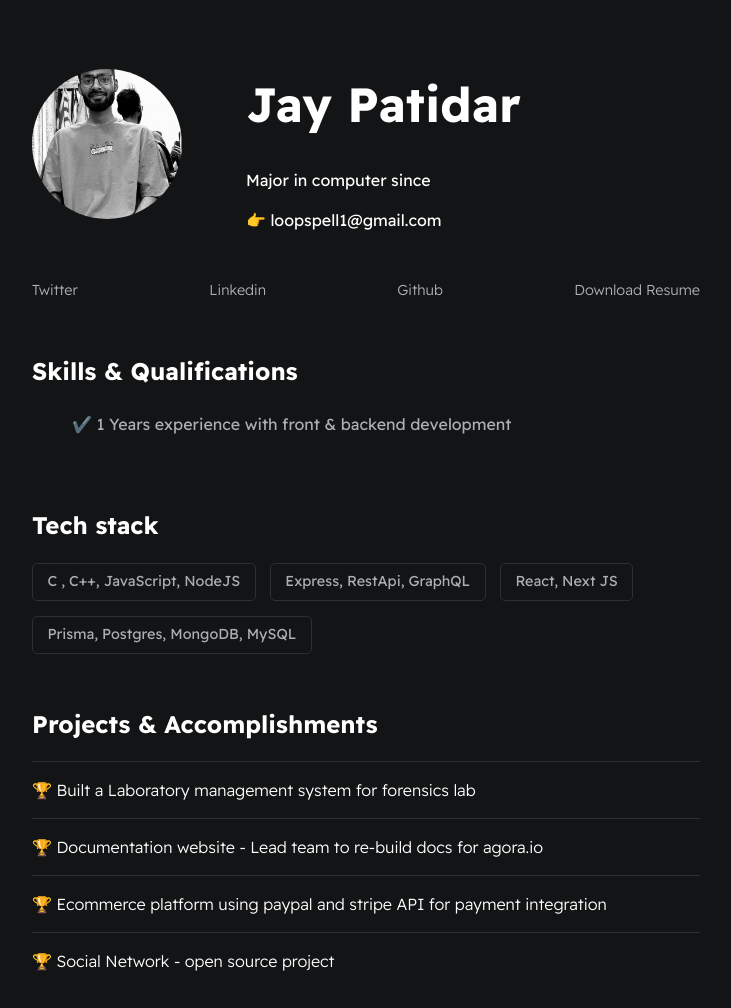
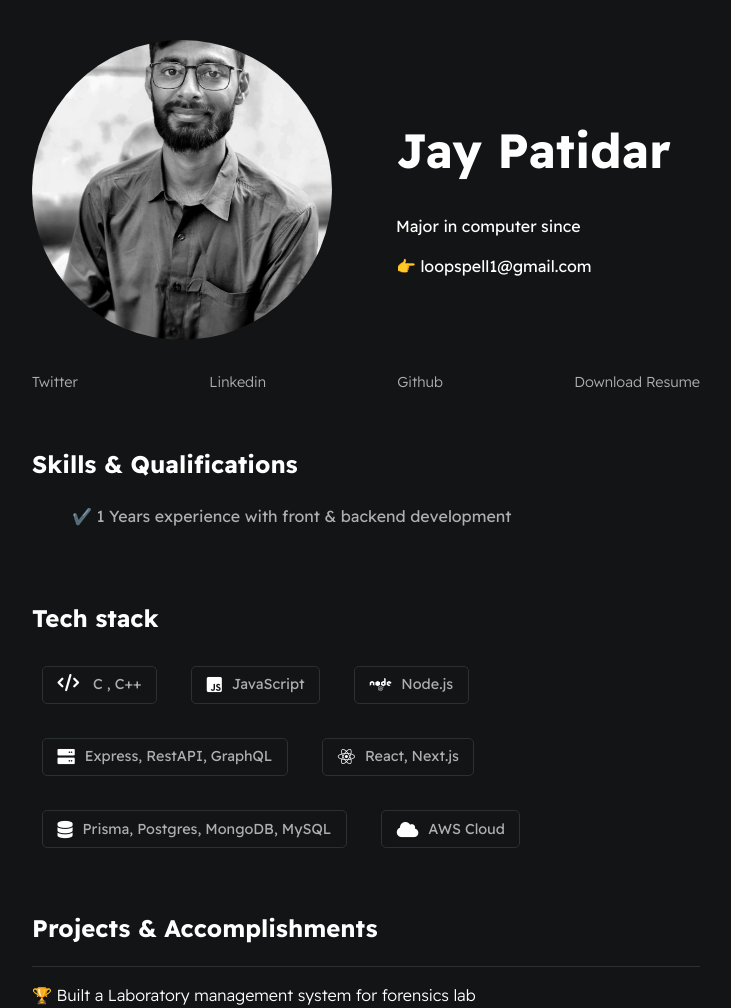
Before and after one commit to jaypatidar14/jaypatidar14.github.io, a plain HTML site: page index.html in a window 1280 px wide. Shown: the top 1008 px of the page, without its empty margins (274-1005 px from the left). Drawn offline with Linux system fonts and the light colour scheme.

Commit message:
thes is section page which we make new icons on it

```diff
--- a/index.html
+++ b/index.html
@@ -1,21 +1,26 @@
 <!DOCTYPE html>
 <html>
+
 <head>
     <meta charset="utf-8">
     <meta http-equiv="X-UA-Compatible" content="IE=edge">
-        <title>Dennis Ivy</title>
+    <title>Jay Patidar </title>
     <meta name="description" content="">
     <meta name="viewport" content="width=device-width, initial-scale=1">
     <link rel="stylesheet" href="./styles/main.css">
+    <link rel="stylesheet" href="https://cdnjs.cloudflare.com/ajax/libs/font-awesome/6.0.0-beta3/css/all.min.css" />
+
 </head>
+
 <body>
     <div id="container--main">
 
         <section id="wrapper--hero" class="section--page">
-                <img id="profile-pic" src="./assets/images/WhatsApp Image 2024-04-06 at 4.18.55 PM.jpeg">
+            <img id="profile-pic" src="assets/images/profile.jpeg" alt="Profile Picture">
 
             <div>
-                    <h1 id="user-name">Jay Patidar </h1></a>  <a href="https://youtu.be/PtQiiknWUcI?t=6" target="_blank"></a>Major in computer since</p>
+                <h1 id="user-name">Jay Patidar </h1></a> <a href="https://youtu.be/PtQiiknWUcI?t=6"
+                    target="_blank"></a>Major in computer since</p>
                 <p id="email">👉 loopspell1@gmail.com</p>
             </div>
         </section>
@@ -42,12 +47,31 @@
             <h2>Tech stack</h2>
 
             <div id="wrapper--techstack__items">
-                    <div class="card--techstack"><span> C , C++, JavaScript, NodeJS</span></div>
-                    <div class="card--techstack"><span>Express, RestApi, GraphQL</span></div>
-                    <div class="card--techstack"><span>React, Next JS</span></div>
-                    <div class="card--techstack"><span> Prisma, Postgres, MongoDB, MySQL</span></div>
+                <div class="card--techstack">
+                    <span><i class="fas fa-code"></i> C , C++</span>
+                </div>
+                <div class="card--techstack">
+                    <i class="fab fa-js-square"></i><span> JavaScript</span>
+                </div>
+                <div class="card--techstack">
+                    <i class="fab fa-node"></i><span> Node.js</span>
+                </div>
+                <div class="card--techstack">
+                    <i class="fas fa-server"></i><span> Express, RestAPI, GraphQL</span>
+                </div>
+                <div class="card--techstack">
+                    <i class="fab fa-react"></i><span> React, Next.js</span>
+                </div>
+                <div class="card--techstack">
+                    <i class="fas fa-database"></i><span> Prisma, Postgres, MongoDB, MySQL</span>
+                </div>
+                <div class="card--techstack">
+                    <i class="fas fa-cloud"></i><span> AWS Cloud</span>
+                </div>
             </div>
         </section>
+
+
 
         <!-- <section id="work-history-wrapper" class="section--page">
                 <h2>Work History</h2>
@@ -119,11 +143,13 @@
             </div>
 
             <div class="card--project">
-                    <a href="project1.html" ><span>🏆 </span>Documentation website - Lead team to re-build docs for agora.io</a>
+                <a href="project1.html"><span>🏆 </span>Documentation website - Lead team to re-build docs for
+                    agora.io</a>
             </div>
 
             <div class="card--project">
-                    <a href="project1.html" ><span>🏆 </span>Ecommerce platform using paypal and stripe API for payment integration</a>
+                <a href="project1.html"><span>🏆 </span>Ecommerce platform using paypal and stripe API for payment
+                    integration</a>
             </div>
 
             <div class="card--project">
@@ -136,4 +162,5 @@
     </div>
 
 </body>
+
 </html>
--- a/styles/main.css
+++ b/styles/main.css
@@ -65,6 +65,20 @@ li{
     align-items: center;
     gap: 4em;
 }
+.card--techstack {
+    margin: 10px;
+    padding: 15px;
+    border: 1px solid #ccc;
+    border-radius: 8px;
+    display: flex;
+    align-items: center;
+}
+
+.card--techstack i {
+    margin-right: 10px;
+    font-size: 1.2em;
+}
+
 
 #bio, a{
     font-weight: 300;
@@ -76,10 +90,10 @@ li{
 }
 
 #profile-pic{
-    width: 150px;
-    height: 150px;
+    width: 300px;
+    height: 300px;
     object-fit: cover;
-    border-radius: 50%;
+    border-radius: 60%;
 }
 
 #email{
@@ -128,6 +142,10 @@ li{
     padding-top: 1em;
     padding-bottom: 1em;
     border-top: 1px solid var(--mainBorderColor);
+}
+.card--techstack i {
+    margin-right: 10px;
+    font-size: 1.2em;
 }
 
 .card--project a{
```
Also changed, not shown: assets/images/WhatsApp Image 2024-04-06 at 4.18.55 PM.jpeg (deleted), assets/images/profile.jpeg (added), assets/images/profile_pic.JPG (deleted), 3 other files. Lines whose indentation alone changed are shown as unchanged.
